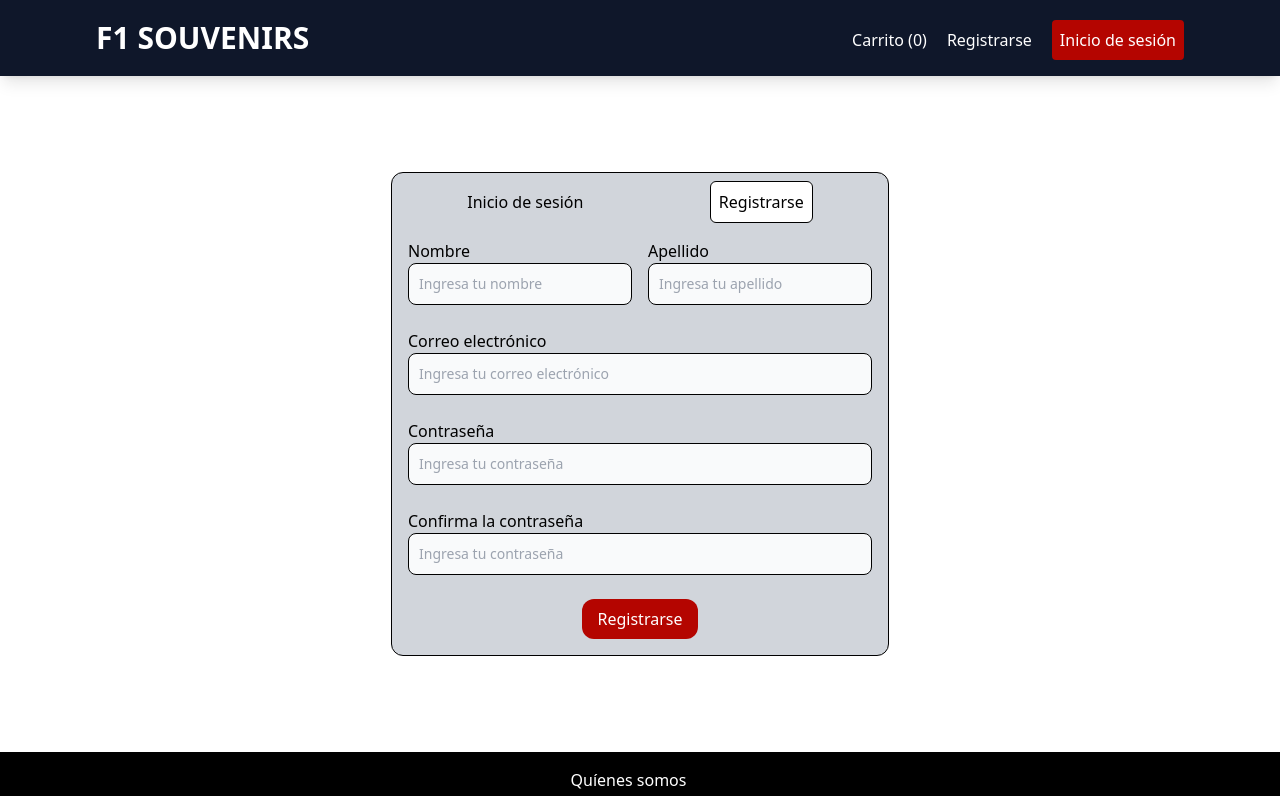
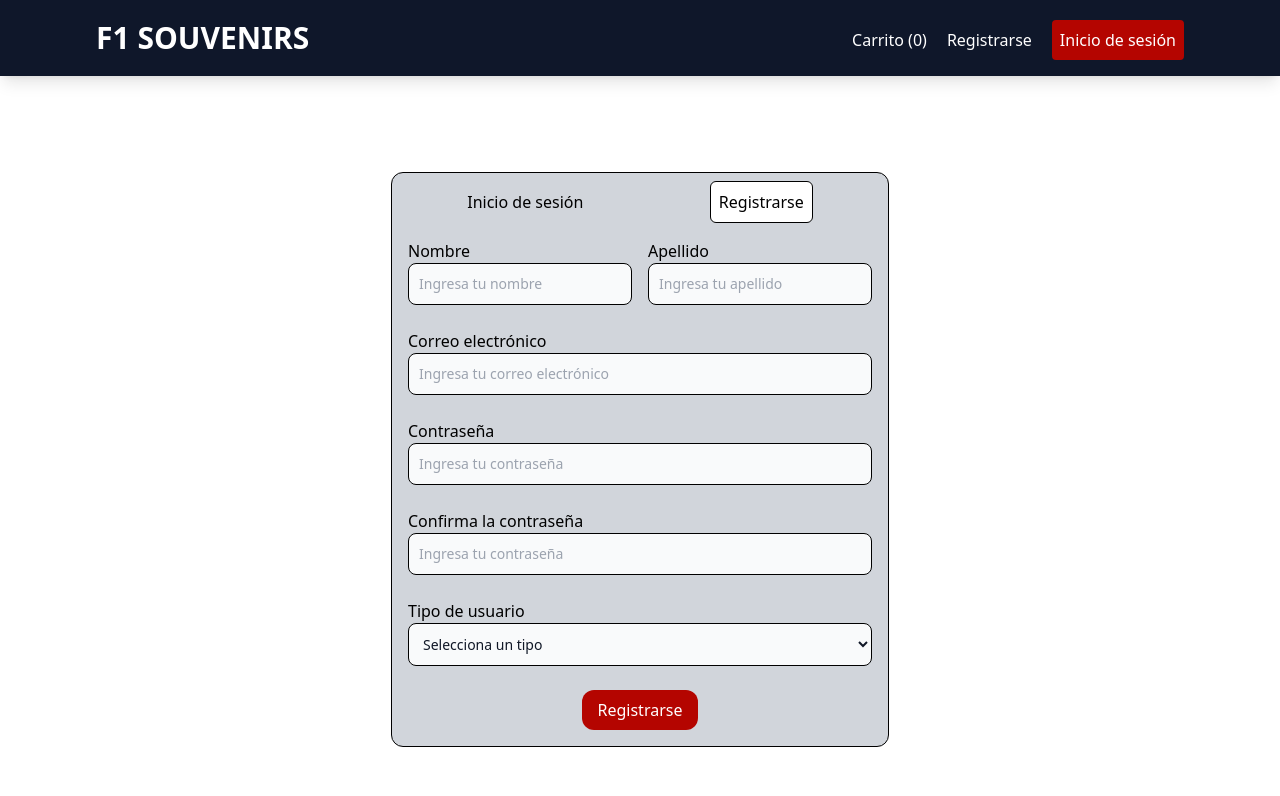
Before and after one commit to DaquitoCoder/F1-Souvenirs-UI, a React (Vite) app: page /signup in a window 1280 px wide. Shown: the top 796 px of the page. Built offline with nearby package versions, Linux system fonts and the light colour scheme.

Commit message:
Update user type selection in SignUp form

```diff
--- a/src/views/SignUp.jsx
+++ b/src/views/SignUp.jsx
@@ -34,7 +34,7 @@ const SignUp = () => {
       lastName: data.lastName,
       email: data.email,
       password: data.password,
-      type: 'Admin',
+      type: data.type,
     };
 
     signup(newUser);
@@ -147,11 +147,27 @@ const SignUp = () => {
                   </p>
                 )}
               </div>
+              <div className='form-group mb-6'>
+                <label htmlFor='type'>Tipo de usuario</label>
+                <select
+                  className='bg-gray-50 border border-black text-gray-900 text-sm rounded-lg
+                  focus:ring-blue-500 focus:border-blue-500 w-full p-2.5'
+                  {...register('type', {
+                    required: true,
+                    value: '',
+                    validate: (value) => value !== '' || 'Selecciona un tipo',
+                  })}
+                >
+                  <option value=''>Selecciona un tipo</option>
+                  <option value='Vendedor'>Vendedor</option>
+                  <option value='Comprador'>Comprador</option>
+                </select>
+              </div>
               <div className='form-buttons flex items-center justify-around gap-4 flex-col sm:flex-row'>
                 <input
                   type='submit'
                   value='Registrarse'
-                  className='bg-[#B40500] hover:bg-red-700 py-2 px-4 rounded-xl text-white'
+                  className='bg-[#B40500] hover:bg-red-700 focus:outline-none focus:ring-red-500 active:bg-red-800 py-2 px-4 rounded-xl text-white'
                 />
               </div>
             </form>
```
